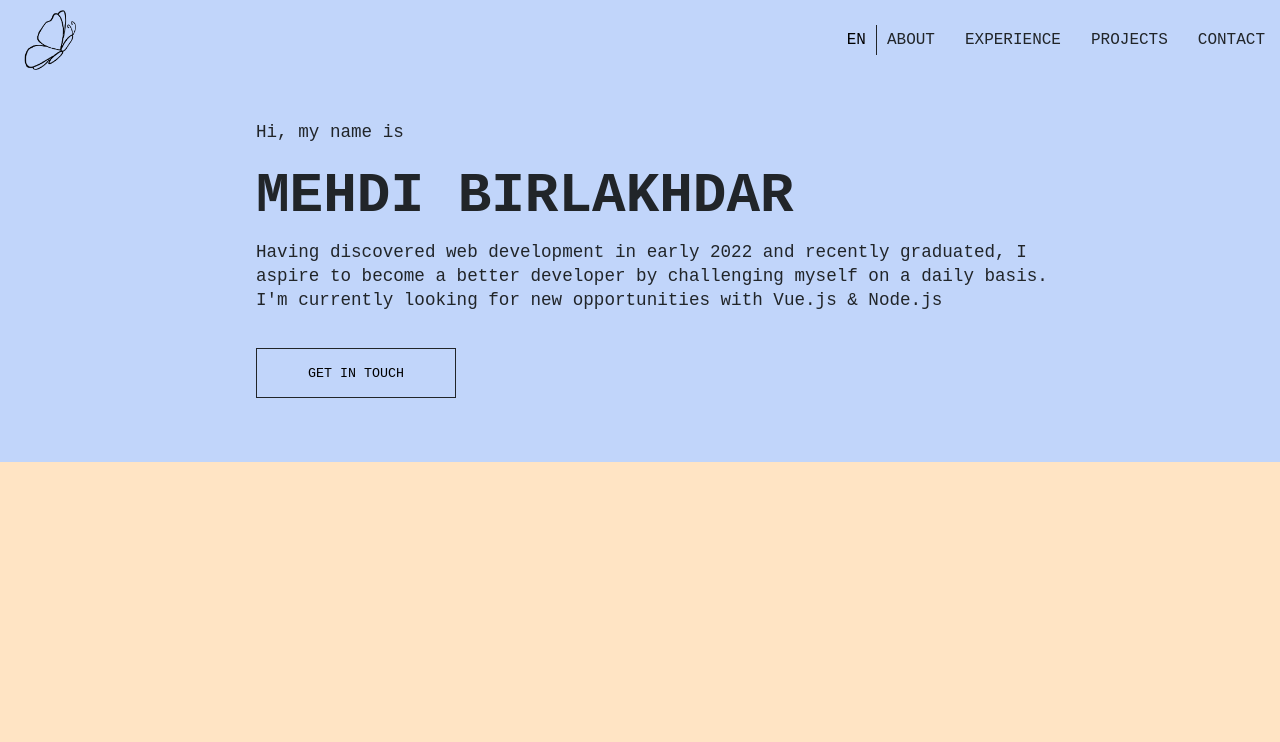
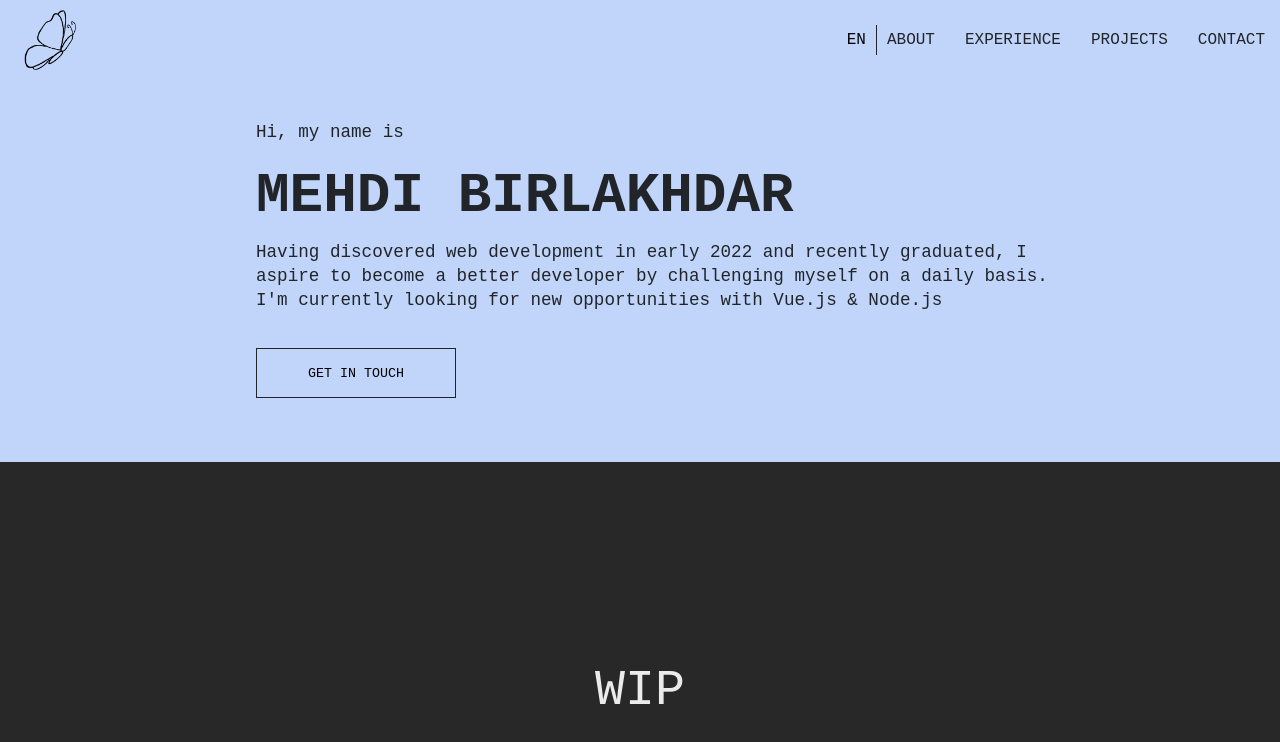
Before and after one commit to soonbtf/Portfolio, a Vue app: page / in a window 1280 px wide. Shown: the top 742 px of the page. Built offline with nearby package versions, Linux system fonts and the light colour scheme.

Commit message:
some changes

```diff
--- a/src/App.vue
+++ b/src/App.vue
@@ -3,6 +3,7 @@
     <TheHeader />
     <main>
       <About />
+      <span class="WIP">WIP</span>
     </main>
     <Transition>
       <SlideMenu v-if="variablesStore.menuIsOpen" />
@@ -39,7 +40,7 @@ watch(
 onMounted(() => checkWidth(width.value));
 </script>
 
-<style>
+<style lang="scss">
 * {
   margin: 0;
   padding: 0;
@@ -55,9 +56,16 @@ onMounted(() => checkWidth(width.value));
 }
 
 main {
+  @include fdCol-aiCt;
   min-height: 1000px;
   width: 100%;
-  background-color: bisque;
+  background-color: rgb(41, 40, 40);
+  & > span {
+    margin-top: 200px;
+    font-size: 50px;
+    font-family: "Courier New", Courier, monospace;
+    color: rgb(235, 235, 235);
+  }
 }
 #container {
   position: relative;
--- a/src/assets/i18n.ts
+++ b/src/assets/i18n.ts
@@ -10,6 +10,7 @@ export const data = {
       title: "Hi, my name is",
       introduction:
         "Having discovered web development in early 2022 and recently graduated, I aspire to become a better developer by challenging myself on a daily basis. I'm currently looking for new opportunities with Vue.js & Node.js",
+      button: "GET IN TOUCH",
     },
   },
   fr: {
@@ -23,6 +24,7 @@ export const data = {
       title: "Bonjour, je suis",
       introduction:
         "Depuis ma découverte le développement en Février 2022 et mon obtention du diplôme, j'ai à coeur de devenir un meilleur développeur en me challengeant au quotidien. Je suis actuellement à la recherche de nouvelles opportunités avec Vue.js & Node.js",
+      button: "ME CONTACTER",
     },
   },
 };
--- a/src/components/main/About.vue
+++ b/src/components/main/About.vue
@@ -1,9 +1,9 @@
 <template>
   <section>
-    <p>{{ t("about.title") }}</p>
+    <p>{{ $t("about.title") }}</p>
     <h2>MEHDI BIRLAKHDAR</h2>
     <p>
-      {{ t("about.introduction") }}
+      {{ $t("about.introduction") }}
     </p>
     <GetInTouch />
   </section>
@@ -11,8 +11,6 @@
 
 <script setup lang="ts">
 import GetInTouch from "@/components/main/GetInTouch.vue";
-import { useI18n } from "vue-i18n";
-const { t } = useI18n();
 </script>
 
 <style scoped lang="scss">
--- a/src/components/main/GetInTouch.vue
+++ b/src/components/main/GetInTouch.vue
@@ -1,6 +1,6 @@
 <template>
   <button>
-    <span>GET IN TOUCH</span>
+    <span> {{ $t("about.button") }}</span>
   </button>
 </template>
 
```
